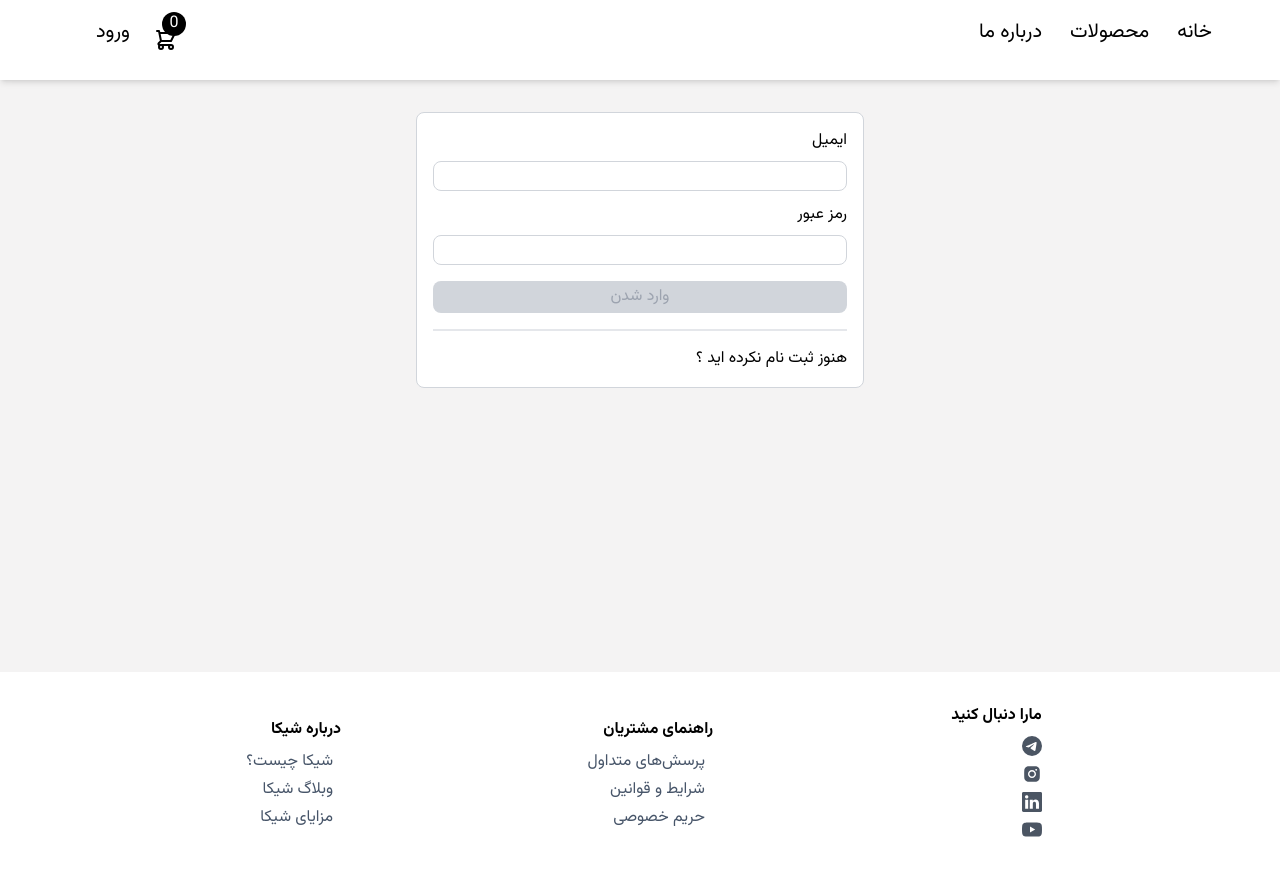
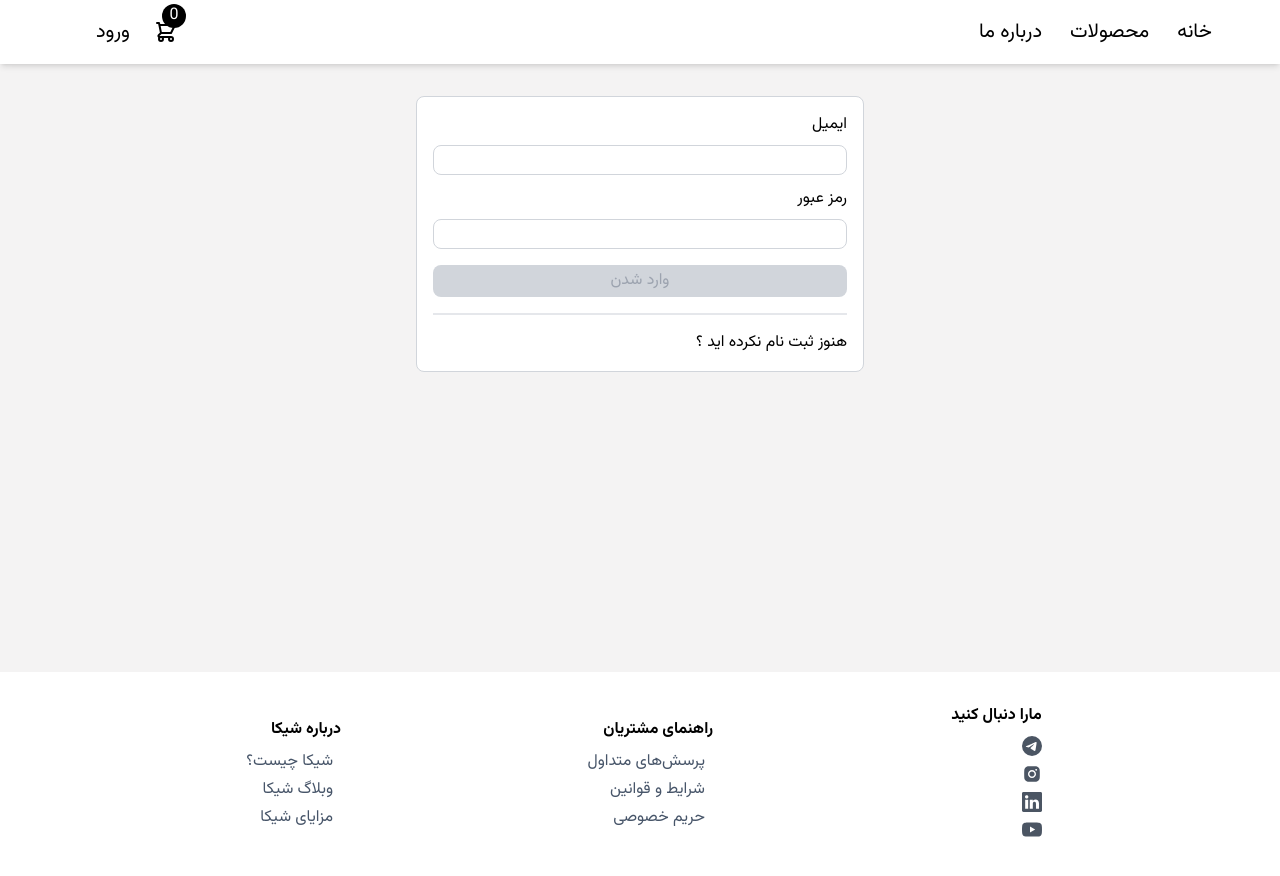
Before and after one commit to ZahraNejati79/ShoppingCart, a React (Create React App) app: page /login in a window 1280 px wide. Shown: the top 876 px of the page. Built offline with nearby package versions, Linux system fonts and the light colour scheme.

Commit message:
debug navigation

```diff
--- a/src/Components/Navigation.jsx
+++ b/src/Components/Navigation.jsx
@@ -17,7 +17,7 @@ const Navbar = () => {
   };
 
   return (
-    <header className=" bg-white  width-full  sticky top-0 mb-4 z-10 shadow-md flex items-center justify-center h-16 md:h-20">
+    <header className=" bg-white  width-full  sticky top-0 mb-4 z-10 shadow-md flex items-center justify-center h-16 ">
       <nav className="container md:flex bg-transparent  md:mx-10 px-7 justify-between md:items-center w-full max-w-xl md:max-w-2xl lg:max-w-7xl ">
         <div className="flex items-center justify-between w-full">
           <div className=" flex items-center ">
@@ -158,9 +158,9 @@ const Navbar = () => {
               )}
             </div>
             <ul
-              className={` md:flex md:items-center md:justify-center pb-12 md:pb-0 md:static bg-white  absolute  md:bg-none  left-0 md:z-auto z-[-1] w-full md:w-auto pl-9 md:pl-0 transition-all duration-500 ease-in ${
+              className={` md:flex md:items-center md:justify-center  pb-12 md:pb-0 md:static    absolute  md:bg-none  left-0 md:z-auto z-[-1] w-full md:w-auto pl-9 md:pl-0 transition-all duration-500 ease-in ${
                 isShow
-                  ? "top-[4rem] pt-4 shadow-md opacity-100"
+                  ? "top-[4rem] pt-4  bg-white opacity-100"
                   : "top-[-490px]"
               } md:opacity-100`}
             >
--- a/src/Pages/HomePage.jsx
+++ b/src/Pages/HomePage.jsx
@@ -43,8 +43,8 @@ const HomePage = () => {
 
                   <div className=" w-full h-10 relative ">
                     {checkInCart(cart, p) ? (
-                      <div className="bg-black text-white px-2 py-2 rounded-tl-lg rounded-br-lg absolute right-0 ">
-                        <div className="flex justify-center text-lg items-center gap-x-9   md:gap-x-4  py-1 px-2">
+                      <div className="bg-black text-white px-2 py-2 rounded-tl-lg rounded-br-lg absolute bottom-0 right-0 ">
+                        <div className="flex justify-center text-lg items-center gap-x-4  py-1 px-2">
                           {findInCart(cart, p).quantity === 1 ? (
                             <button
                               className="text-red-100 text-sm"
@@ -111,7 +111,7 @@ const HomePage = () => {
                       </div>
                     ) : (
                       <button
-                        className="bg-black text-white px-4 py-4 rounded-tl-lg rounded-br-lg absolute right-0 "
+                        className="bg-black text-white md:p-4 px-6 py-4 rounded-tl-lg rounded-br-lg absolute bottom-0 right-0 "
                         onClick={() => addProductHandler(p)}
                       >
                         <svg
--- a/src/common/Navitem.jsx
+++ b/src/common/Navitem.jsx
@@ -2,15 +2,13 @@ import { NavLink } from "react-router-dom";
 
 const Navitem = ({ path, name }) => {
   return (
-    <li className="md:ml-7 text-lg md:text-xl mb-4 list-none ">
+    <li className="md:ml-7 text-lg md:flex md:items-center md:justify-center md:text-xl md:mb-0 mb-4 list-none  ">
       <NavLink
         exact
         to={path}
-        className="duration-500  text-black hover:text-gray-500"
+        className="duration-500 text-black hover:text-gray-500"
       >
-        <div>
-          <div>{name}</div>
-        </div>
+        <div>{name}</div>
       </NavLink>
     </li>
   );
```
